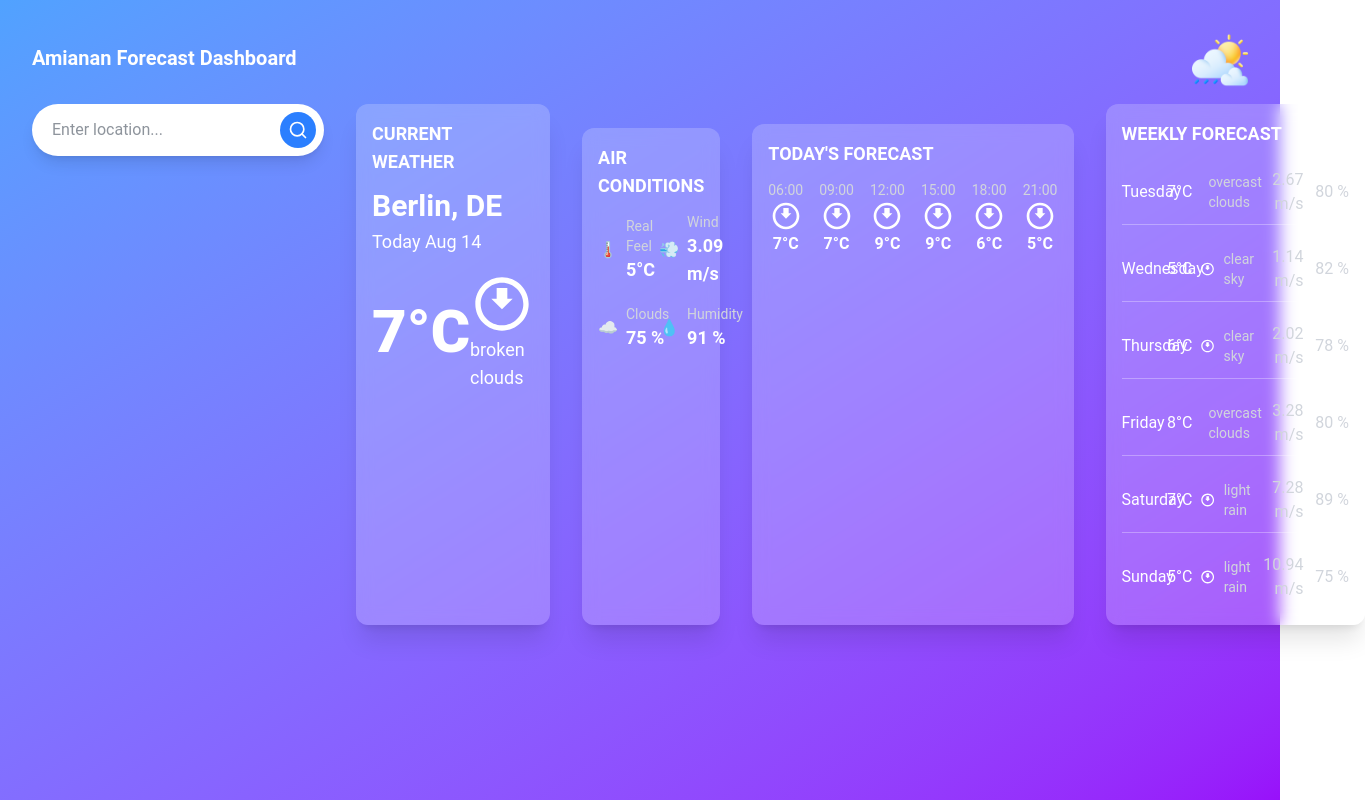
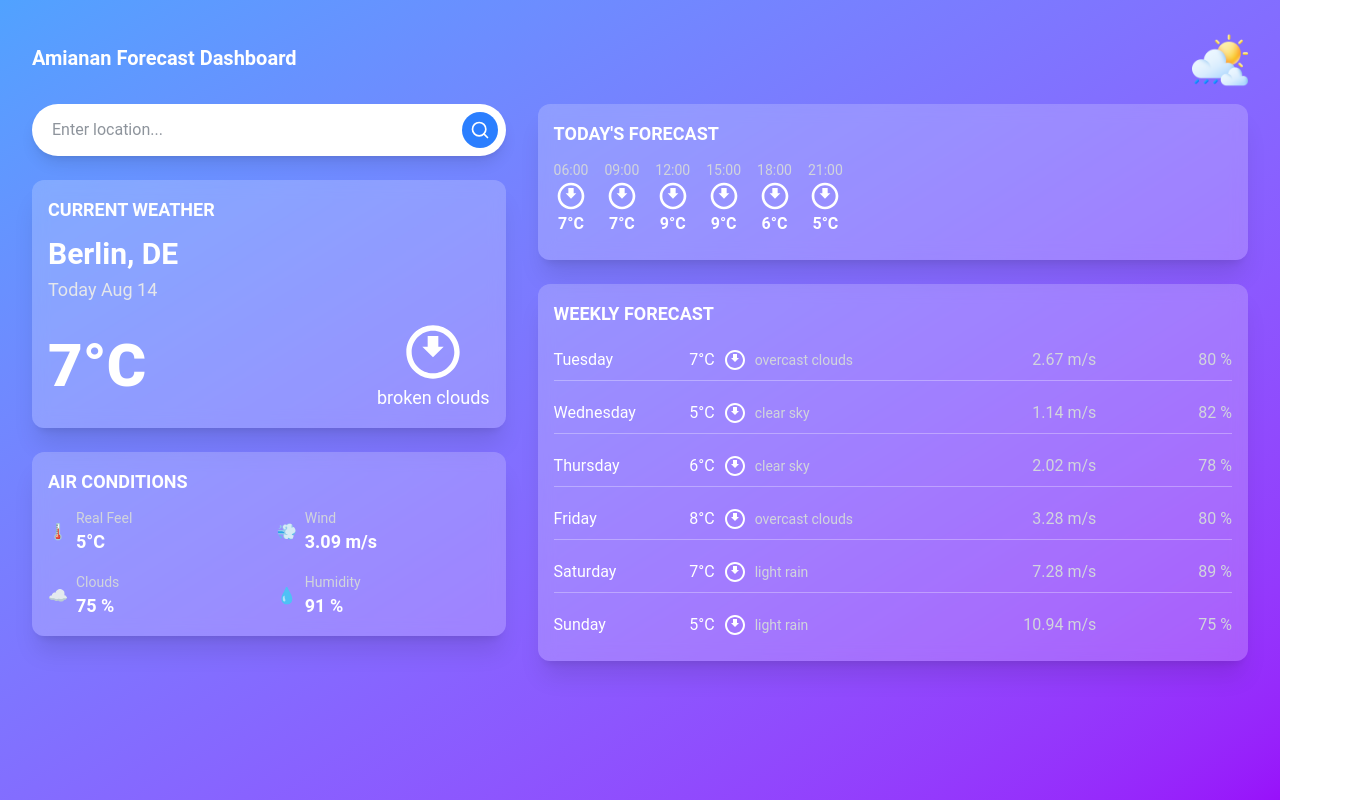
Before and after one commit to zjsan/ilocos-norte-weather-app, a React (Vite) app in the folder ilocos-weather-app/: page /dashboard in a window 1280 px wide. Shown: the whole page, 1365 px wide, since content can reach past the window. Built offline with nearby package versions, Linux system fonts and the light colour scheme; no server answers.

Commit message:
re-structed lg layout for weather cards

```diff
--- a/ilocos-weather-app/src/components/Dashboard.jsx
+++ b/ilocos-weather-app/src/components/Dashboard.jsx
@@ -125,9 +125,13 @@ export const Dashboard = ({ weather }) => {
       )}
 
       {/* Main content body */}
+       {/* Main content body - Restructured for lg screens */}
       <div className="flex flex-col lg:flex-row lg:space-x-8 mt-4">
+
+        {/* Left Column for lg screens (Search, Current Weather, Air Conditions) */}
         <div className="lg:w-2/5 flex flex-col space-y-6">
-          <div className="hidden lg:block relative w-full mb-6">
+          {/* Search Input - Hidden on mobile, visible on lg */}
+          <div className="hidden lg:block relative w-full">
             <div className="relative flex items-center bg-white rounded-full p-2 shadow-lg">
               <input
                 type="text"
@@ -139,17 +143,17 @@ export const Dashboard = ({ weather }) => {
               </button>
             </div>
           </div>
-        </div>
 
           {/* Current Weather Card */}
-        <div className="bg-white/20 rounded-xl p-4 shadow-xl backdrop-blur-sm">
+          {/* bg-white/20 is a shorthand for bg-white bg-opacity-20 */}
+          <div className="rounded-xl p-4 shadow-xl backdrop-blur-sm bg-white/20">
             <h3 className="text-lg font-semibold mb-3 text-white">
               CURRENT WEATHER
             </h3>
             <p className="text-3xl font-bold mb-1 text-white">
               {displayWeather.location}
             </p>
-          <p className="text-lg mb-4">
+            <p className="text-lg mb-4 text-gray-200">
               Today{" "}
               {new Date().toLocaleString("en-US", {
                 month: "short",
@@ -157,7 +161,7 @@ export const Dashboard = ({ weather }) => {
               })}
             </p>
             <div className="flex items-center justify-between">
-            <p className="text-6xl font-extrabold">
+              <p className="text-6xl font-extrabold text-white">
                 {displayWeather.current.temperature}°C
               </p>
               <div className="flex flex-col items-center">
@@ -169,13 +173,13 @@ export const Dashboard = ({ weather }) => {
                 >
                   <path d="M12 2C6.48 2 2 6.48 2 12s4.48 10 10 10 10-4.48 10-10S17.52 2 12 2zm0 18c-4.41 0-8-3.59-8-8s3.59-8 8-8 8 3.59 8 8-3.59 8-8 8zM16 10h-2V6h-4v4H8l4 4 4-4z" />
                 </svg>
-              <p className="text-lg">{displayWeather.current.condition}</p>
+                <p className="text-lg text-white">{displayWeather.current.condition}</p>
               </div>
             </div>
           </div>
 
           {/* Air Conditions Card */}
-        <div className="bg-white/20 rounded-xl p-4 shadow-xl backdrop-blur-sm mt-6">
+          <div className="rounded-xl p-4 shadow-xl backdrop-blur-sm bg-white/20 mt-6 lg:mt-0">
             <h3 className="text-lg font-semibold mb-3">AIR CONDITIONS</h3>
             <div className="grid grid-cols-2 gap-4">
               <div className="flex items-center space-x-2">
@@ -216,8 +220,12 @@ export const Dashboard = ({ weather }) => {
               </div>
             </div>
           </div>
+        </div>
 
-        <div className="bg-white/20 rounded-xl p-4 shadow-xl backdrop-blur-sm mt-5">
+        {/* Right Column for lg screens (Today's Forecast, Weekly Forecast) */}
+        <div className="lg:w-3/5 flex flex-col space-y-6 mt-6 lg:mt-0">
+          {/* Today's Forecast Card */}
+          <div className="rounded-xl p-4 shadow-xl backdrop-blur-sm bg-white/20">
             <h3 className="text-lg font-semibold mb-3">TODAY'S FORECAST</h3>
             <div className="flex overflow-x-auto pb-2 space-x-4">
               {displayWeather.todayForecast.map((hour, index) => (
@@ -236,9 +244,9 @@ export const Dashboard = ({ weather }) => {
               ))}
             </div>
           </div>
-        {/* Right column (Weekly Forecast) */}
-        <div className="lg:w-3/5 mt-6 lg:mt-0">
-          <div className="bg-white/20 rounded-xl p-4 shadow-xl backdrop-blur-sm">
+
+          {/* Weekly Forecast Card */}
+          <div className="rounded-xl p-4 shadow-xl backdrop-blur-sm bg-white/20">
             <h3 className="text-lg font-semibold mb-3">WEEKLY FORECAST</h3>
             <div className="space-y-3">
               {displayWeather.weeklyForecast.map((day, index) => (
```
Lines whose indentation alone changed are shown as unchanged.
